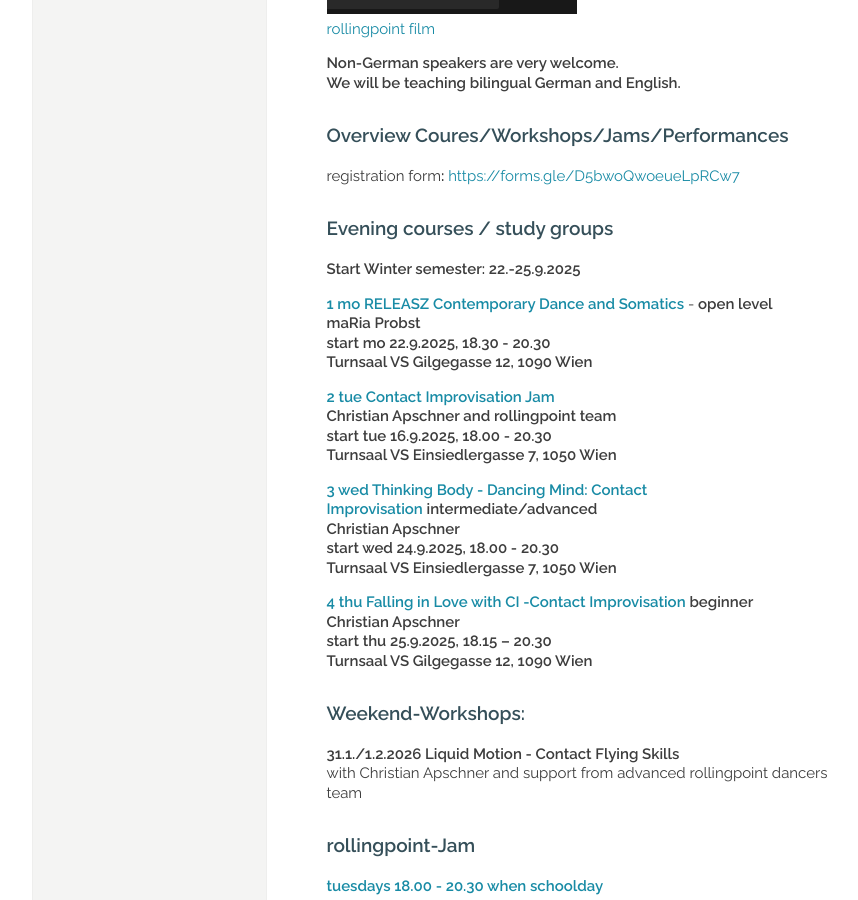
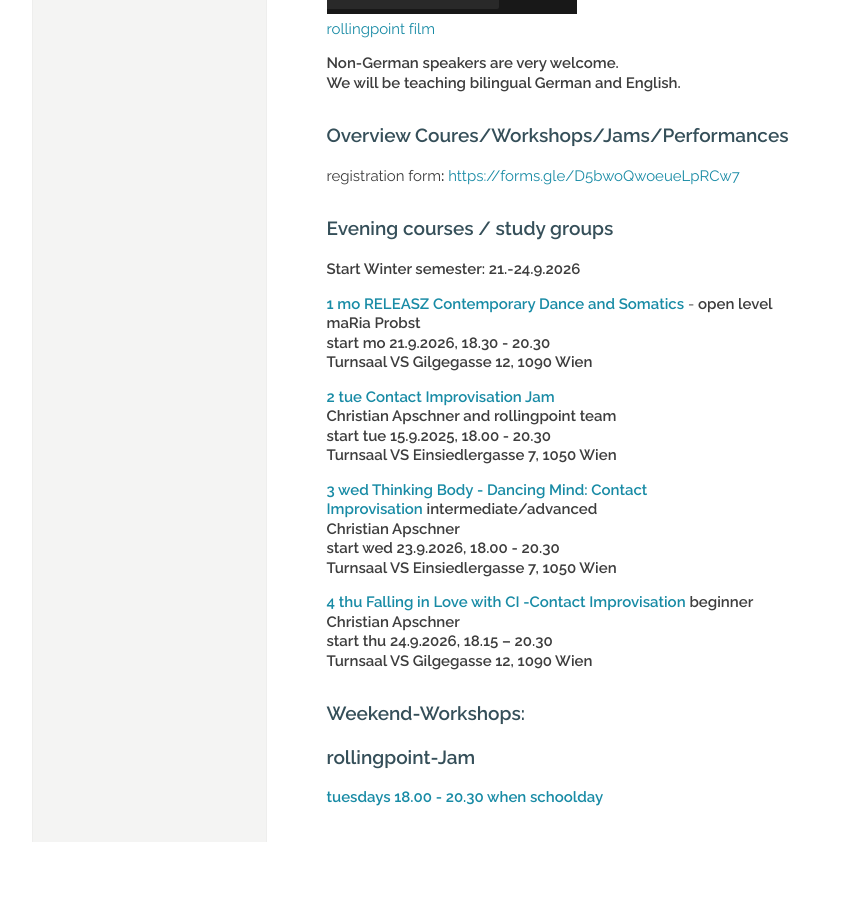
Before and after one commit to manulari/rollingpointat, a Jekyll site: the page built from _pages_en/en.md, in a window 1280 px wide and 900 px high, scrolled down 989 px. Shown: the whole window, without its empty margins (152-1010 px from the left). Built offline with Jekyll 4.4.1, drawn with Linux system fonts in a browser that asks for light colours; comment, search, counter and statistics services are not loaded; after the commit the page ends 1831 px from its top, so only the background shows below that.

Commit message:
Update page (en) “en”

```diff
--- a/_pages_en/en.md
+++ b/_pages_en/en.md
@@ -27,33 +27,30 @@ registration form**:** <https://forms.gle/D5bwoQwoeueLpRCw7>
 
 ### Evening courses / study groups
 
-**Start Winter semester: 22.-25.9.2025**
+**Start Winter semester: 21.-24.9.2026**
 
 **[1 mo RELEASZ Contemporary Dance and Somatics](/en/kurse#mo)** - **open level**\
 **maRia Probst**  \
-**start mo 22.9.2025, 18.30 - 20.30**\
+**start mo 21.9.2026, 18.30 - 20.30**\
 **Turnsaal VS Gilgegasse 12, 1090 Wien**
 
 **[2 tue Contact Improvisation Jam](/en/kurse#di)**\
 **Christian Apschner and rollingpoint team**\
-**start tue 16.9.2025, 18.00 - 20.30**\
+**start tue 15.9.2025, 18.00 - 20.30**\
 **Turnsaal VS Einsiedlergasse 7, 1050 Wien**
 
 **[3 wed Thinking Body - Dancing Mind:  Contact Improvisation](/en/kurse#mi) intermediate/advanced**\
 **Christian Apschner**\
-**start wed  24.9.2025, 18.00 - 20.30**\
+**start wed  23.9.2026, 18.00 - 20.30**\
 **Turnsaal VS Einsiedlergasse 7, 1050 Wien**
 
 **[4 thu Falling in Love with CI -Contact Improvisation](/en/kurse#do)**  **beginner**\
 **Christian Apschner**\
-**start thu 25.9.2025, 18.15 – 20.30**\
+**start thu 24.9.2026, 18.15 – 20.30**\
 **Turnsaal VS Gilgegasse 12, 1090 Wien**
 
 ### Weekend-Workshops:
 
-**31.1./1.2.2026 Liquid Motion - Contact Flying Skills**\
- with Christian Apschner and support from advanced rollingpoint dancers team
-
 ### **rollingpoint-Jam**
 
 **[tuesdays 18.00 - 20.30 when schoolday](https://rollingpoint.at/en/jams)**
```
